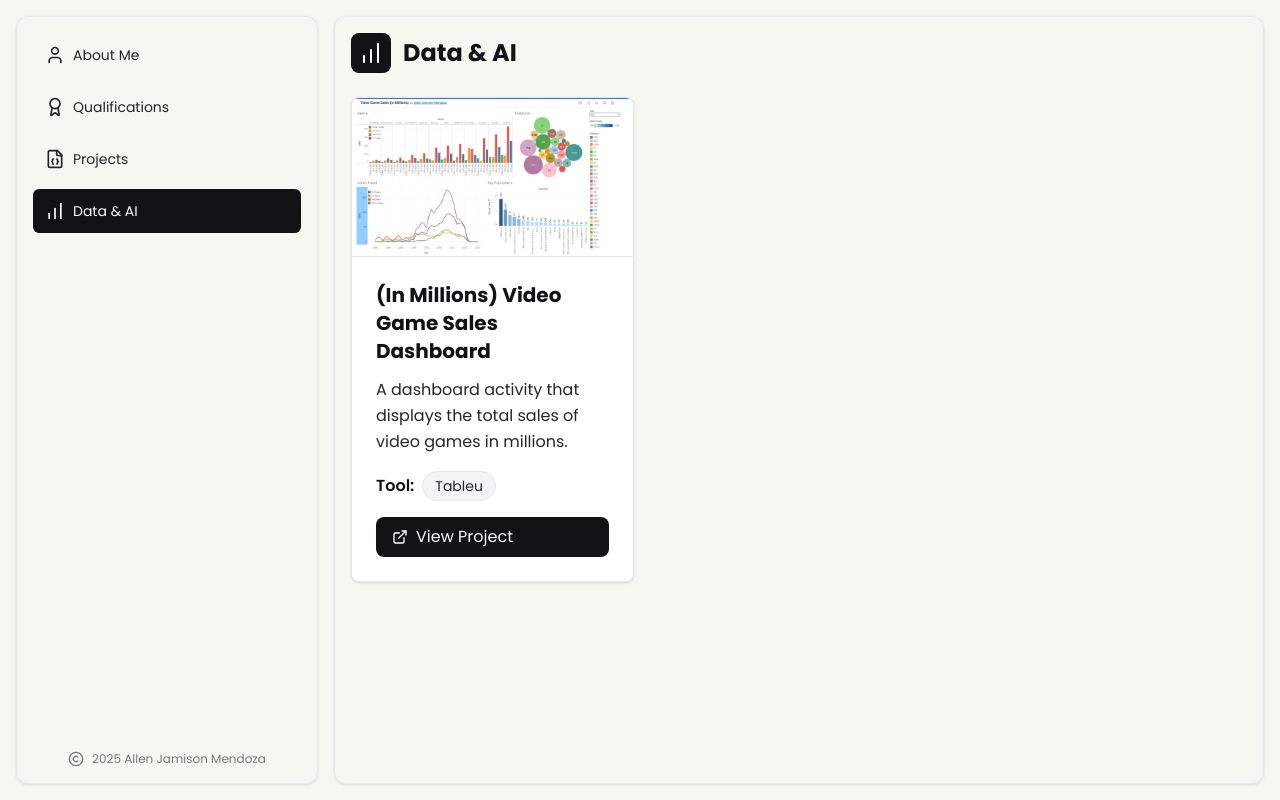
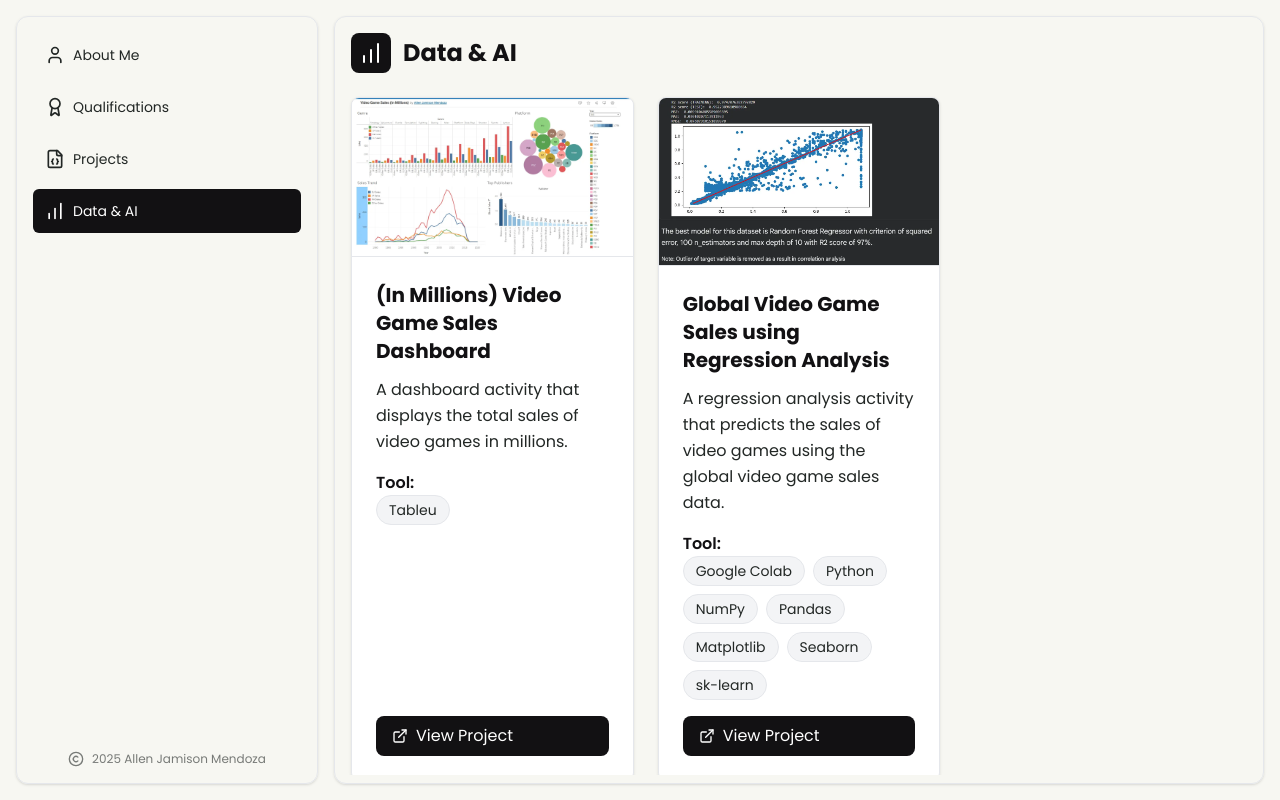
Before and after one commit to Teqnixx/portfolio, a React (Vite) app: page /#/dataai in a window 1280 px wide. Built offline with nearby package versions, Linux system fonts and the light colour scheme.

Commit message:
Fixed errors

```diff
--- a/src/data/user.json
+++ b/src/data/user.json
@@ -176,8 +176,26 @@
         "title": "(In Millions) Video Game Sales Dashboard",
         "link": "https://public.tableau.com/app/profile/allen.jamison.mendoza/viz/VideoGameSalesInMillions/TotalSales",
         "imageUrl": "./VideoGameSales.webp",
-        "tool": "Tableu",
+        "tools": [
+          "Tableu"
+        ],
         "description": "A dashboard activity that displays the total sales of video games in millions."
+      },
+      {
+        "id": 2,
+        "title": "Global Video Game Sales using Regression Analysis",
+        "link": "https://github.com/Teqnixx/Global-Video-Game-Sales-Using-Regression-Analysis",
+        "imageUrl": "./global-video-game-sales-using-regression-analysis.webp",
+        "tools": [
+          "Google Colab",
+          "Python",
+          "NumPy",
+          "Pandas",
+          "Matplotlib",
+          "Seaborn",
+          "sk-learn"
+        ],
+        "description": "A regression analysis activity that predicts the sales of video games using the global video game sales data."
       }
     ]
   }
--- a/src/pages/DataAI.tsx
+++ b/src/pages/DataAI.tsx
@@ -6,7 +6,7 @@ interface DataAI {
   title: string;
   link: string;
   imageUrl: string;
-  tool: string;
+  tools: string[];
   description: string[];
 }
 
@@ -54,14 +54,18 @@ const DataAI: React.FC<DataAIProps> = ({ user }) => {
                       <p className="text-sm sm:text-base text-secondary leading-relaxed mb-4">
                         {dataAI.description}
                       </p>
-                      <div className="mb-4 flex items-center align-middle gap-2">
+                      <div className="mb-4">
                         <h4 className="text-sm sm:text-base font-semibold text-primary">Tool:</h4>
                         <div className="flex flex-wrap gap-2">
-                          <span
-                            className="flex items-center gap-1 bg-gray-100 text-secondary px-2 sm:px-3 py-1 rounded-full text-xs sm:text-sm border border-gray-200"
-                          >
-                            {dataAI.tool}
-                          </span>
+                          {Array.isArray(dataAI?.tools) &&
+                            dataAI.tools.map((item: string, index: number) => (
+                              <span
+                                key={index}
+                                className="flex items-center gap-1 bg-gray-100 text-secondary px-2 sm:px-3 py-1 rounded-full text-xs sm:text-sm border border-gray-200"
+                              >
+                                {item}
+                              </span>
+                            ))}
                         </div>
                       </div>
                       {dataAI.link && (
```
Also changed, not shown: public/global-video-game-sales-using-regression-analysis.webp (added).
